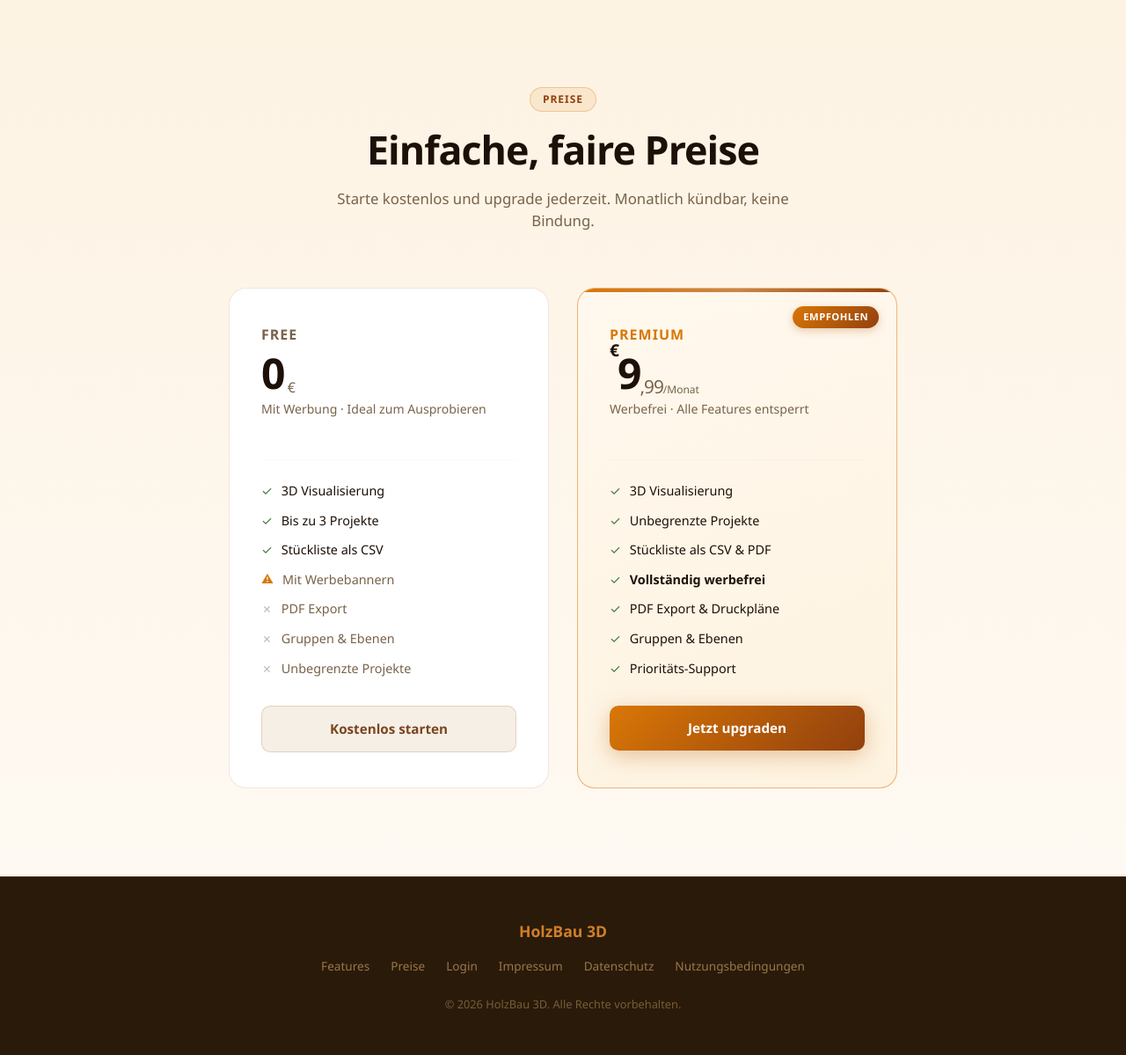
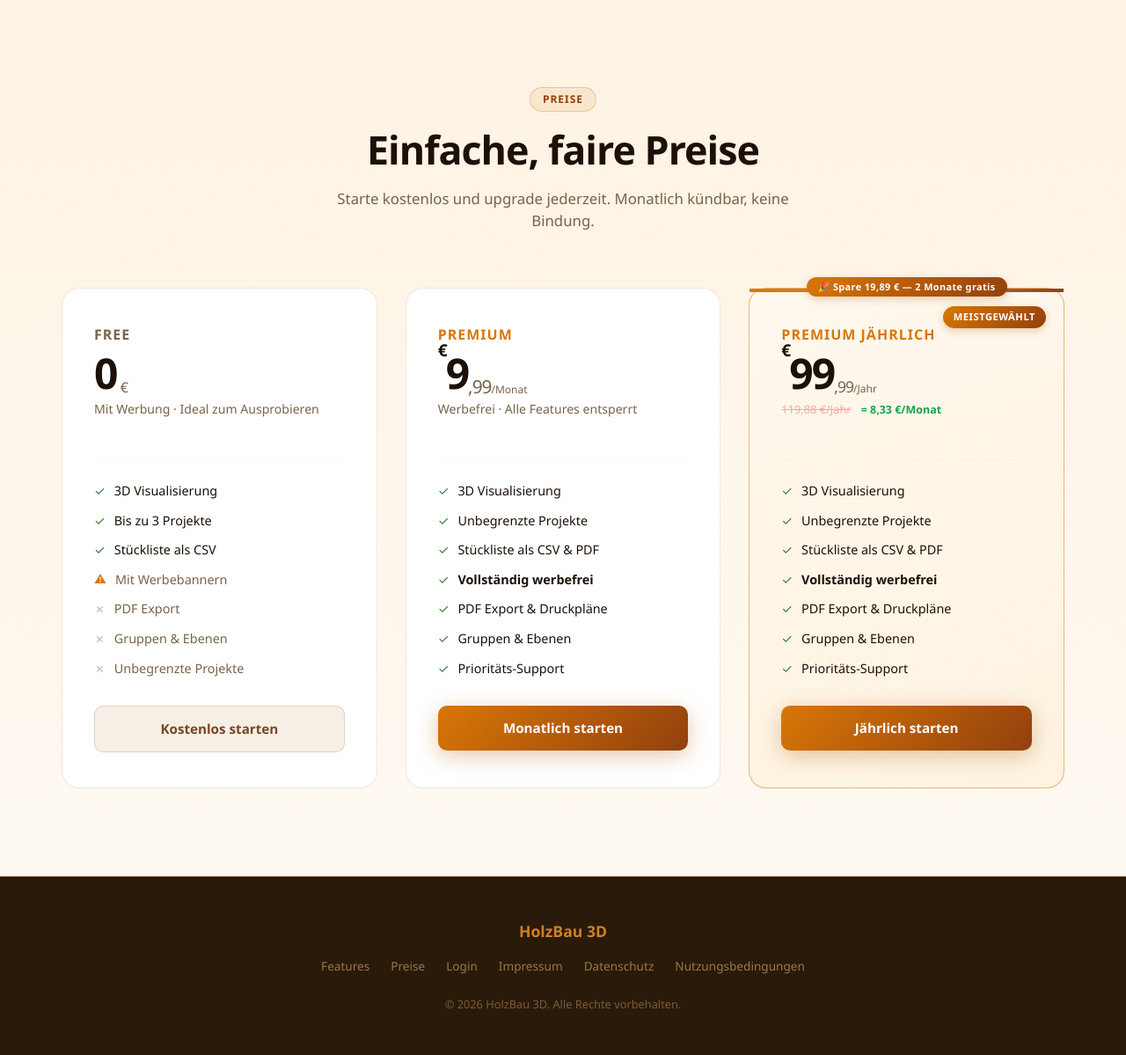
Before and after one commit to bohlerdavid/web, a Flask app: page / in a window 1280 px wide. Shown: the part 3028-4227 px from the top of the page at 88% size. Run offline with Flask 3, Linux system fonts and the light colour scheme; parts of the project's set-up code (start-up, migrations or seed data) failed here and were passed over.

Commit message:
Add yearly plan (99.99€) to landing page and pricing page with discount badge

```diff
--- a/templates/landing.html
+++ b/templates/landing.html
@@ -400,7 +400,7 @@
       grid-template-columns: repeat(auto-fit, minmax(300px, 1fr));
       gap: 32px;
       margin-top: 64px;
-      max-width: 760px;
+      max-width: 1140px;
       margin-left: auto;
       margin-right: auto;
     }
@@ -438,7 +438,10 @@
       letter-spacing: .5px;
       box-shadow: 0 3px 10px rgba(180,100,20,0.3);
     }
-    .plan-name { font-size: 1rem; font-weight: 600; color: #78634a; text-transform: uppercase; letter-spacing: 1px; margin-bottom: 8px; }
+    .save-badge { position: absolute; top: -13px; left: 50%; transform: translateX(-50%); background: linear-gradient(135deg, #d97706, #92400e); color: #fff; font-size: .68rem; font-weight: 800; padding: 3px 13px; border-radius: 999px; white-space: nowrap; letter-spacing: .4px; box-shadow: 0 3px 10px rgba(180,100,20,.3); }
+    .price-old { font-size: .8rem; color: #fca5a5; text-decoration: line-through; }
+    .price-month-eq { font-size: .78rem; color: #16a34a; font-weight: 600; }
+        .plan-name { font-size: 1rem; font-weight: 600; color: #78634a; text-transform: uppercase; letter-spacing: 1px; margin-bottom: 8px; }
     .plan-price { font-size: 3rem; font-weight: 800; letter-spacing: -2px; line-height: 1; margin-bottom: 6px; color: #1c1008; }
     .plan-price sup { font-size: 1.2rem; font-weight: 600; vertical-align: top; margin-top: 8px; display: inline-block; }
     .plan-price sub { font-size: 1rem; font-weight: 500; letter-spacing: 0; color: #78634a; }
@@ -822,12 +825,11 @@
         <a href="/login" class="btn-plan btn-plan-free">Kostenlos starten</a>
       </div>
 
-      <!-- PREMIUM -->
-      <div class="pricing-card featured fade-up" style="transition-delay:.12s;">
-        <div class="pricing-tag">Empfohlen</div>
+      <!-- PREMIUM MONATLICH -->
+      <div class="pricing-card fade-up" style="transition-delay:.12s;">
         <div class="plan-name" style="color:var(--accent-blue);">Premium</div>
         <div class="plan-price"><sup>€</sup>9<sub style="font-size:1.3rem;letter-spacing:-1px;">,99<span style="font-size:.75rem;letter-spacing:0;color:var(--text-muted);">/Monat</span></sub></div>
-        <div class="plan-desc">Werbefrei &middot; Alle Features entsperrt</div>
+        <div class="plan-desc">Werbefrei · Alle Features entsperrt</div>
         <hr class="plan-divider">
         <ul class="plan-features">
           <li class="included"><span class="check">✓</span> 3D Visualisierung</li>
@@ -838,7 +840,30 @@
           <li class="included"><span class="check">✓</span> Gruppen &amp; Ebenen</li>
           <li class="included"><span class="check">✓</span> Prioritäts-Support</li>
         </ul>
-        <a href="/subscribe" class="btn-plan btn-plan-premium">Jetzt upgraden</a>
+        <a href="/subscribe" class="btn-plan btn-plan-premium">Monatlich starten</a>
+      </div>
+
+      <!-- PREMIUM JÄHRLICH -->
+      <div class="pricing-card featured fade-up" style="transition-delay:.24s;overflow:visible;">
+        <div class="save-badge">🎉 Spare 19,89 € &mdash; 2 Monate gratis</div>
+        <div class="pricing-tag">Meistgewählt</div>
+        <div class="plan-name" style="color:var(--accent-blue);">Premium Jährlich</div>
+        <div class="plan-price"><sup>€</sup>99<sub style="font-size:1.1rem;letter-spacing:-1px;">,99<span style="font-size:.75rem;letter-spacing:0;color:var(--text-muted);">/Jahr</span></sub></div>
+        <div class="plan-desc">
+          <span class="price-old">119,88 €/Jahr</span> &nbsp;
+          <span class="price-month-eq">= 8,33 €/Monat</span>
+        </div>
+        <hr class="plan-divider">
+        <ul class="plan-features">
+          <li class="included"><span class="check">✓</span> 3D Visualisierung</li>
+          <li class="included"><span class="check">✓</span> Unbegrenzte Projekte</li>
+          <li class="included"><span class="check">✓</span> Stückliste als CSV &amp; PDF</li>
+          <li class="included"><span class="check">✓</span> <strong>Vollständig werbefrei</strong></li>
+          <li class="included"><span class="check">✓</span> PDF Export &amp; Druckpläne</li>
+          <li class="included"><span class="check">✓</span> Gruppen &amp; Ebenen</li>
+          <li class="included"><span class="check">✓</span> Prioritäts-Support</li>
+        </ul>
+        <a href="/subscribe" class="btn-plan btn-plan-premium">Jährlich starten</a>
       </div>
 
     </div>
```
Also changed, not shown: templates/pricing_public.html (+33 -8 lines).
